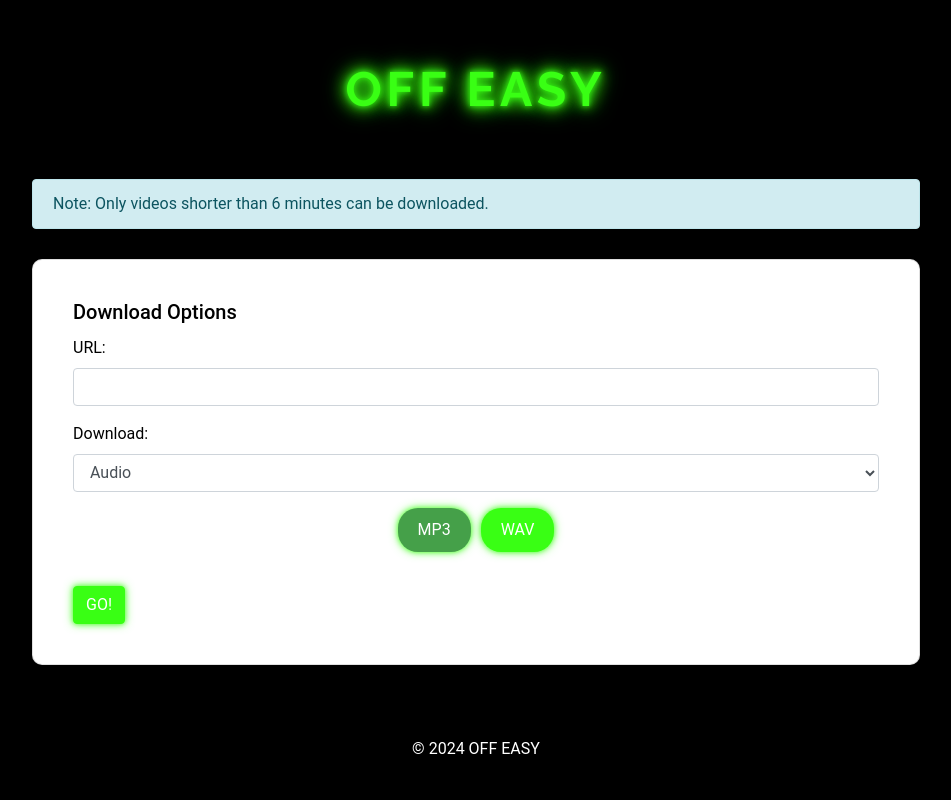
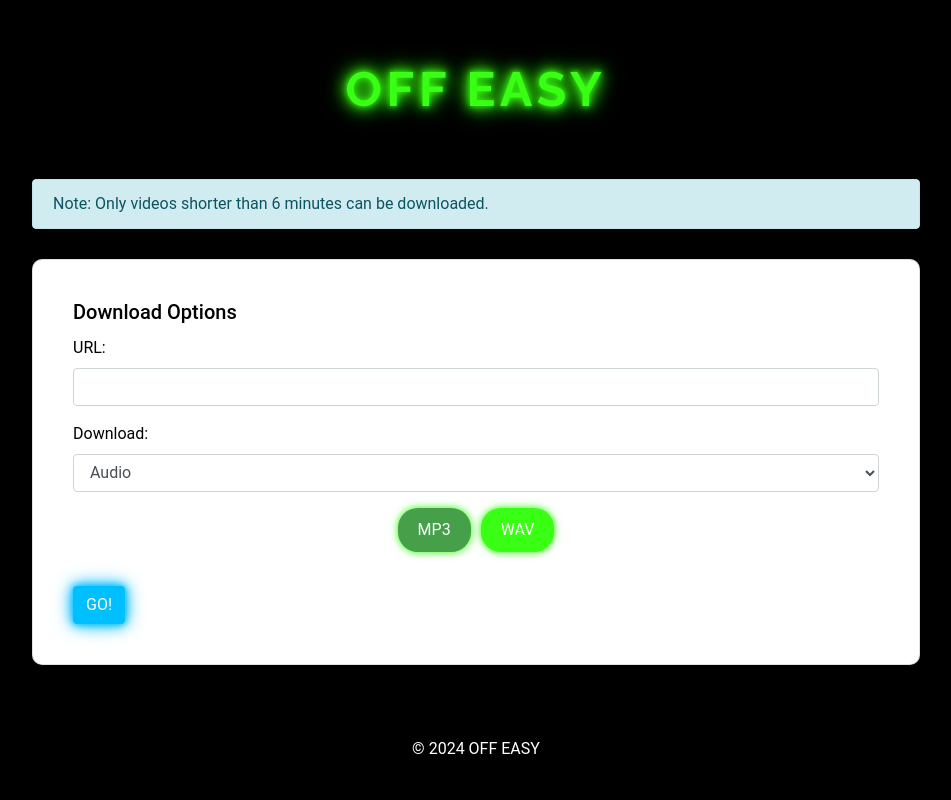
Before and after one commit to halcy8312/amida_web, a Flask app: page / in a window 1280 px wide. Shown: the whole page, without its empty margins (164-1115 px from the left). Run offline with Flask 3, Linux system fonts and the light colour scheme; some libraries are stand-ins or nearby versions.

Commit message:
フォト変更css6

```diff
--- a/static/css/style.css
+++ b/static/css/style.css
@@ -3,11 +3,12 @@
     --accent-color: #45a049;
     --background-color: #000000;
     --text-color: #FFFFFF;
-    --button-color: #00BFFF;
-    --button-hover-color: #00A5E0;
-    --title-color: #00E676;
+    --button-color: #00BFFF; /* 水色 */
+    --button-hover-color: #00A5E0; /* 水色のホバー色 */
+    --title-color: #00E676; /* 黄緑色 */
     --button-text-color: #FFFFFF;
-    --neon-color: #39FF14;
+    --neon-color: #39FF14; /* 黄緑色のネオンカラー */
+    --button-neon-color: #00BFFF; /* 水色のネオンカラー */
 }
 
 body {
@@ -59,10 +60,10 @@ header {
 }
 
 .btn-primary {
-    background-color: var(--neon-color);
-    border-color: var(--neon-color);
+    background-color: var(--button-neon-color);
+    border-color: var(--button-neon-color);
     color: var(--button-text-color);
-    box-shadow: 0 0 5px rgba(57, 255, 20, 0.7), 0 0 10px rgba(57, 255, 20, 0.7);
+    box-shadow: 0 0 5px rgba(0, 191, 255, 0.7), 0 0 10px rgba(0, 191, 255, 0.7), 0 0 15px rgba(0, 191, 255, 0.7), 0 0 20px rgba(0, 191, 255, 0.7);
 }
 
 .btn-primary:hover {
```
